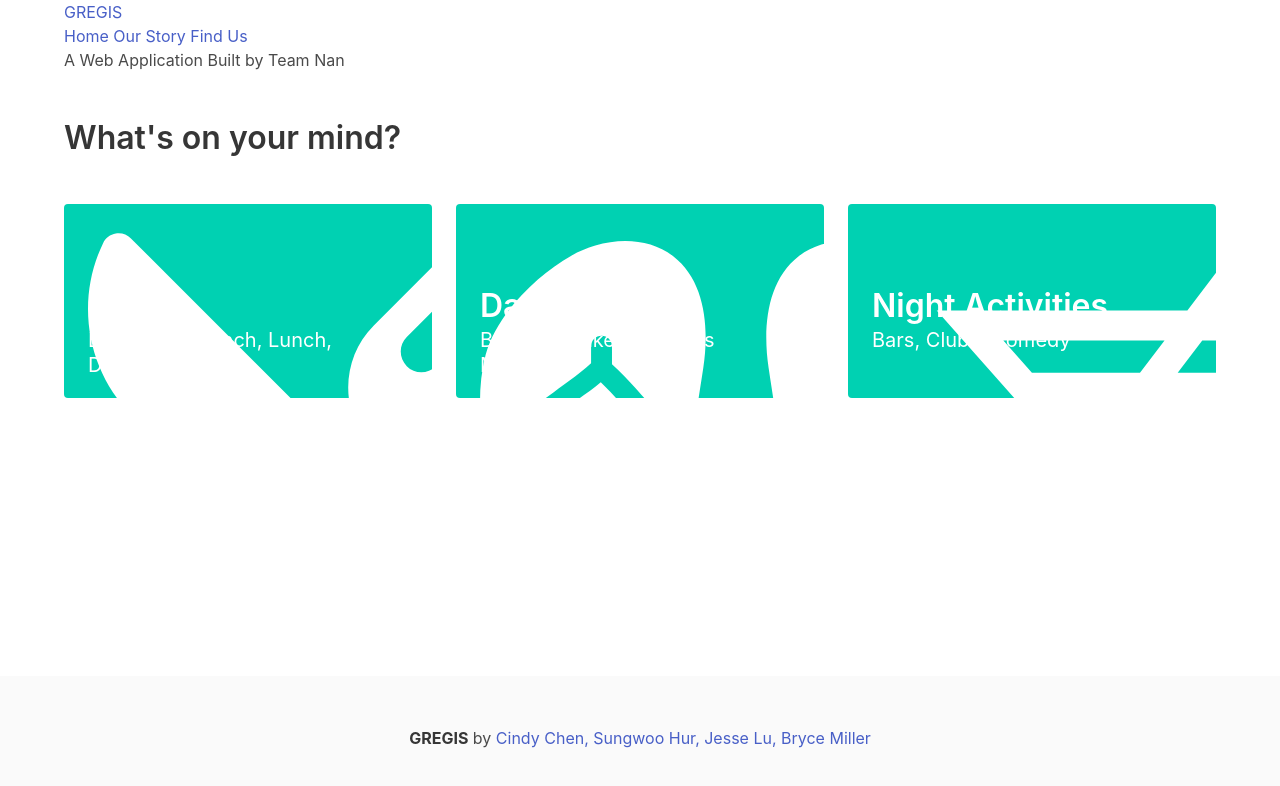
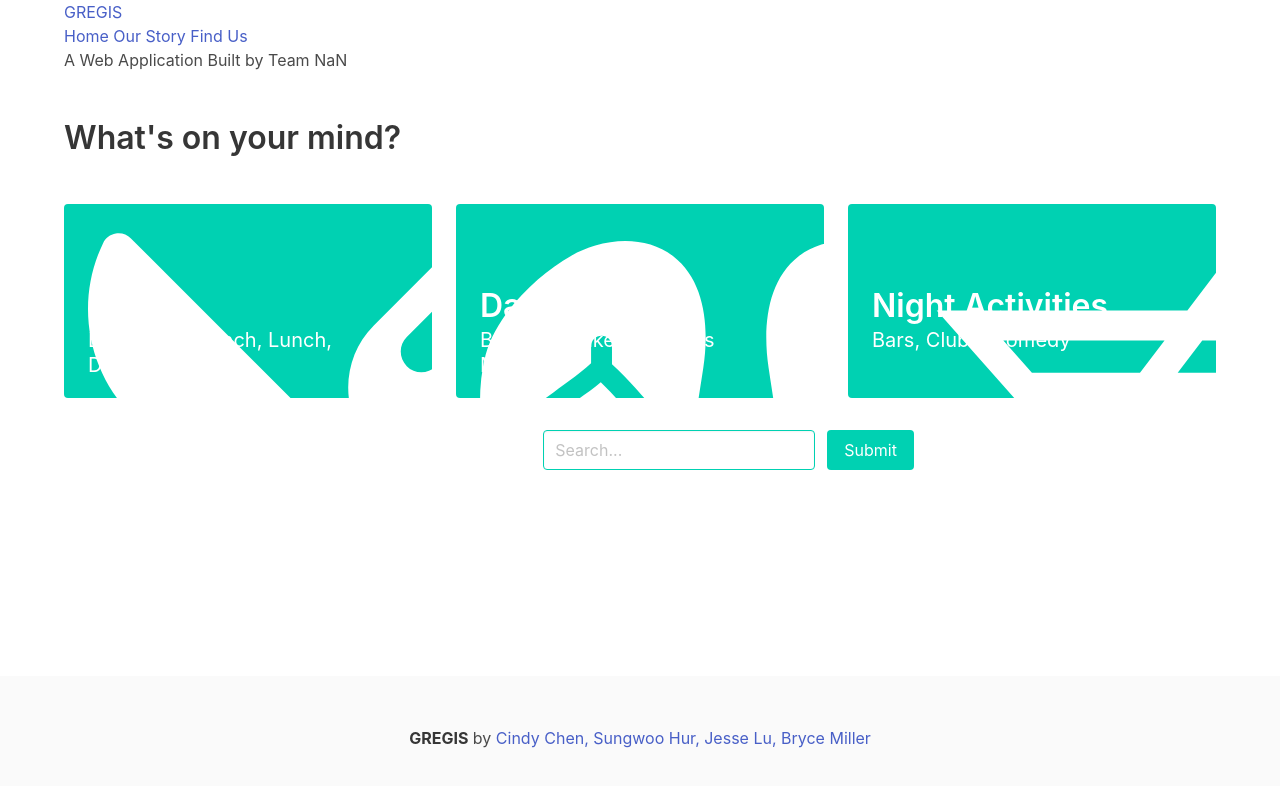
Before and after one commit to cindygchen/poke, a plain HTML site: page index.html in a window 1280 px wide. Shown: the top 786 px of the page. Drawn offline with nearby package versions, Linux system fonts and the light colour scheme.

Commit message:
others' commits

```diff
--- a/index.html
+++ b/index.html
@@ -28,7 +28,7 @@
 	    <div class="nav-right nav-menu">
 	      <a class="nav-item is-tab is-hidden-tablet is-active">Our Story</a>
 	      <a class="nav-item is-tab is-hidden-tablet">Find Us</a>
-	      <p class="nav-item"> A Web Application Built by Team Nan</p>
+	      <p class="nav-item"> A Web Application Built by Team NaN</p>
 	    </div>
 	  </div>
 	</nav>
@@ -82,6 +82,21 @@
 		</div>
 	</div>
 
+	<div class="columns">
+		<div class="column is-offset-5">
+			<div class="block">
+				<div class="field is-grouped">
+					<p class="control">
+						<input class="input is-primary index-search-field" type="text" placeholder="Search...">
+					</p>
+					<p class="control">
+						<button class="button is-primary index-search-button">Submit</button>
+					</p>
+				</div>
+			</div>
+	    </div>
+    </div>
+
 	<div class="button-area columns"></div>
 
 	<footer class="footer">
```
